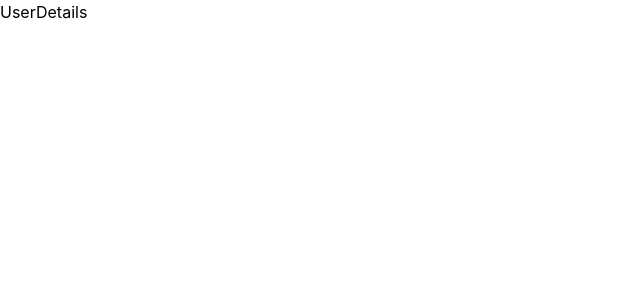
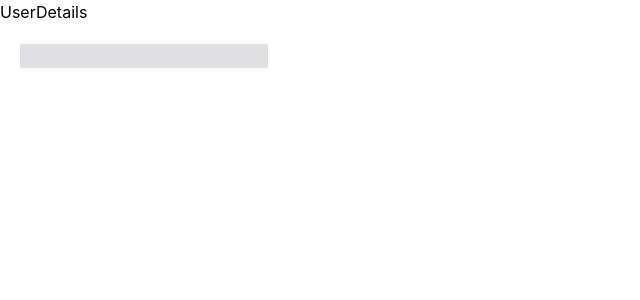
Before and after one commit to acadea/course_react_deep_dive, a React (Vite) app: page /admin/manage/user/1 in a window 1280 px wide. Shown: the top 300 px of the page, without its empty margins (0-640 px from the left). Built offline with nearby package versions, Linux system fonts and the light colour scheme.

Commit message:
added action for data api

```diff
--- a/src/main.jsx
+++ b/src/main.jsx
@@ -45,7 +45,16 @@ const router = createBrowserRouter([
           return json({
             hey: 'abc',
           })
+        },
+        async action({params, request}){
+          console.log({params});
+          console.log({request});
+          const formData = await request.formData();
+          console.log('formdata is ', Object.fromEntries(formData));
 
+          return {
+            errors: "The email is wronggg!"
+          }
         }
       },
       {
--- a/src/pages/admin/UserDetails.jsx
+++ b/src/pages/admin/UserDetails.jsx
@@ -1,13 +1,26 @@
 import React from 'react'
-import { useLoaderData } from 'react-router-dom'
+import { Form, useActionData, useLoaderData } from 'react-router-dom'
 
 export default function UserDetails(props) {
 
   const loaderData = useLoaderData();
 
-  console.log({loaderData});
+  const actionData = useActionData();
+
+  // console.log({loaderData});
+  console.log({actionData});
 
   return (
-    <div>UserDetails</div>
+    <div>UserDetails
+
+      <Form action='/admin/manage/user/1' method='post'>
+        <input type="text" name="email" className='m-5 bg-light-900' />
+
+        {actionData?.errors && (<span className='text-red-400'>{actionData.errors}</span>)}
+
+      </Form>
+
+
+    </div>
   )
 }
```
